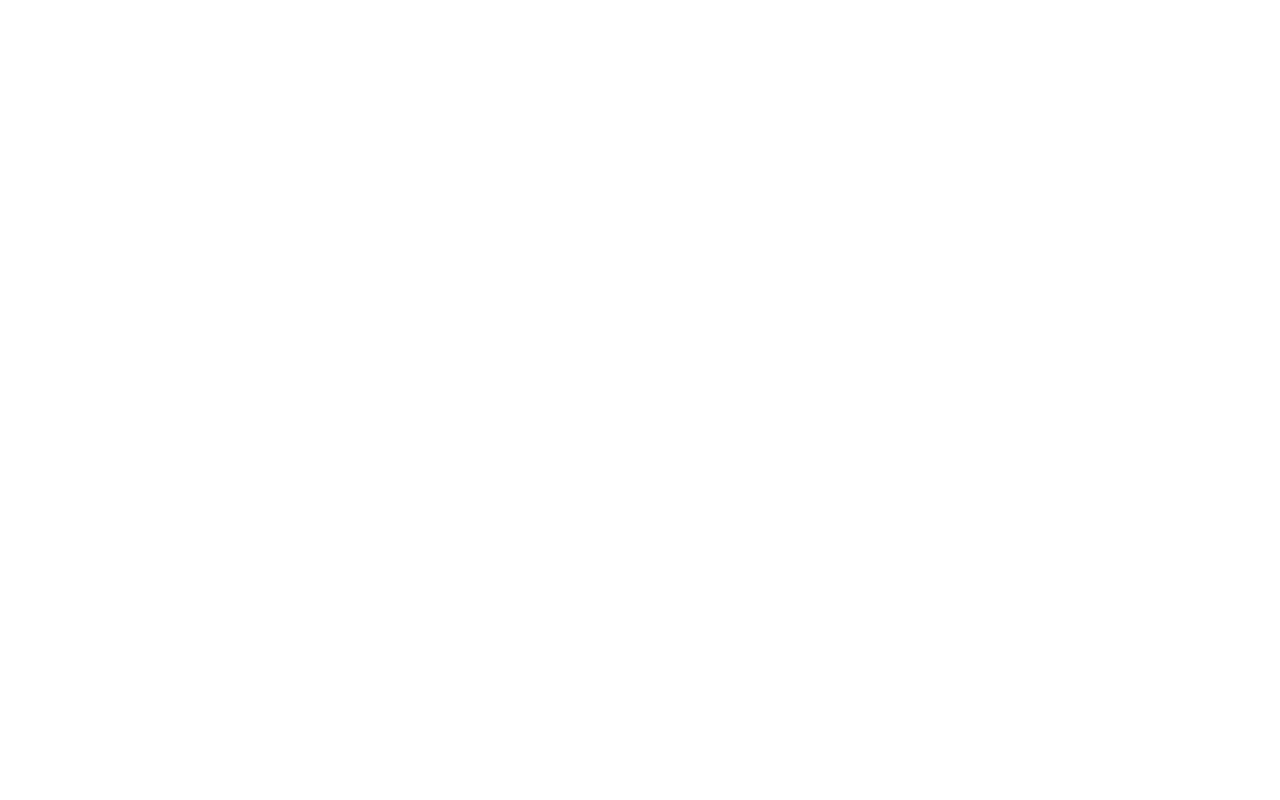
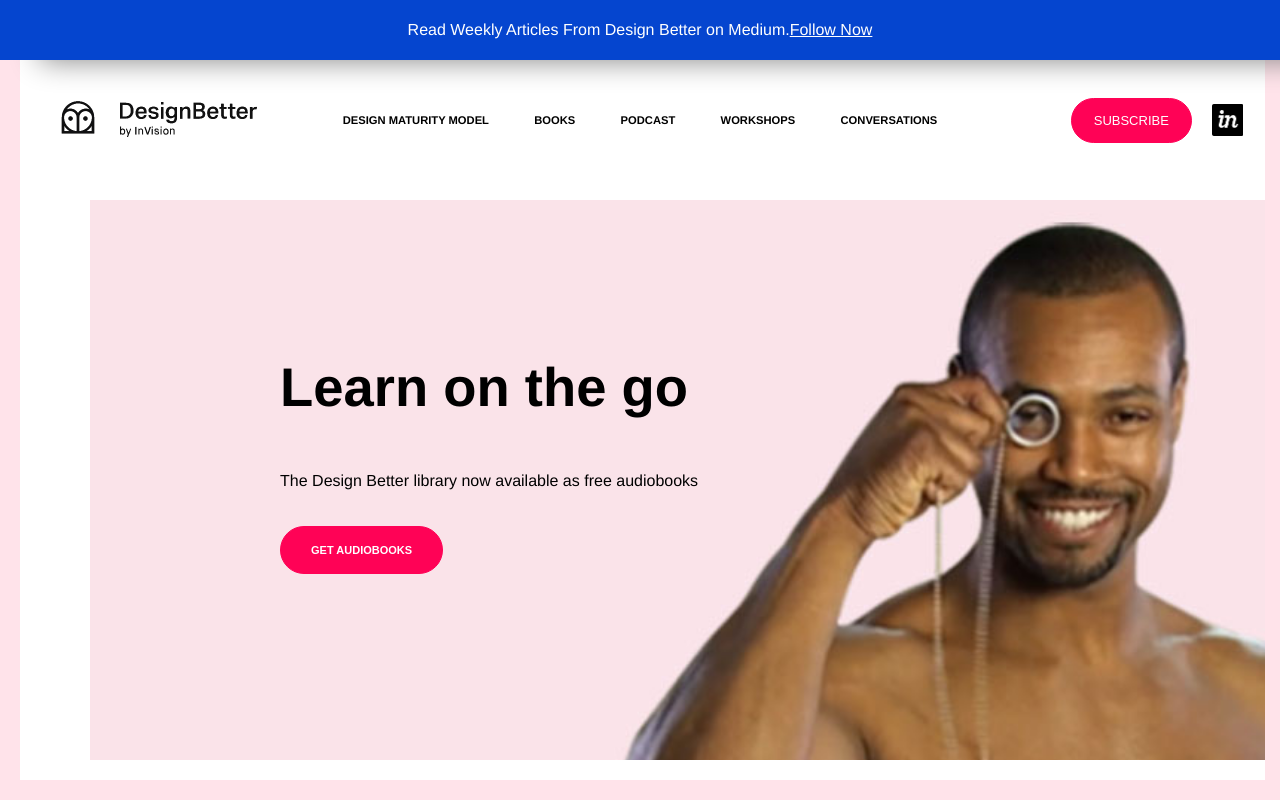
Before and after one commit to Nukyew/html-css-2-afternoon-project, a plain HTML site: page index.html in a window 1280 px wide. Drawn offline with Linux system fonts and the light colour scheme.

Commit message:
beginning to section 1

```diff
--- a/index.html
+++ b/index.html
@@ -4,9 +4,44 @@
     <meta charset="UTF-8">
     <meta name="viewport" content="width=device-width, initial-scale=1.0">
     <meta http-equiv="X-UA-Compatible" content="ie=edge">
-    <title>Document</title>
+    <title>HTML CSS 2 Afternoon Project</title>
+    <link rel="stylesheet" href="./style.css" />
 </head>
 <body>
-
+    <div class="border-wrap"></div>
+    <div class="info-bar">Read Weekly Articles From Design Better on Medium.<u>Follow Now</u></div>
+    <div class="header-wrapper">
+        <div class="header">
+            <div class="left-logo"><img src="./design_better_full_logo.png" height="40px" width=auto></div>
+            <div class="middle-links">
+                <div class="design">DESIGN MATURITY MODEL</div>
+                <div class="books">BOOKS</div>
+                <div class="podcast">PODCAST</div>
+                <div class="workshops">WORKSHOPS</div>
+                <div class="conversations">CONVERSATIONS</div>
+            </div>
+            <div class="right-box">
+                <button class="myButton">SUBSCRIBE</button>
+                <img class="inlogo" src="./in_logo.png" height="32px" width=auto>
+            </div>
+        </div>
+    </div>
+    <div class="section1">
+        <div class="section1-background">
+            <div class="section1-text">
+                <div class="section1-text-wrapper">
+                    <div class="section1-text-title">
+                        <h1>Learn on the go</h1>
+                    </div>
+                    <div class="section1-text-paragraph">
+                        <p>The Design Better library now available as free audiobooks</p>
+                    </div>
+                    <div class="section1-text-button-section">
+                        <button class="section1-text-button">GET AUDIOBOOKS</button>
+                    </div>
+                </div>
+            </div>
+        </div>
+    </div>
 </body>
 </html>
--- /dev/null
+++ b/style.css
@@ -0,0 +1,175 @@
+
+body {
+    margin: 0;
+}
+
+.header-wrapper {
+    display: flex;
+    justify-content: center;
+}
+
+.info-bar {
+    background-color: #0545CF;
+    width: 100vw;
+    height: 60px;
+    font-family: Helvetica, sans-serif;
+    font-weight: 500;
+    color: white;
+    display: flex;
+    align-items: center;
+    justify-content: center;
+    position: fixed;
+    box-shadow: 40px 0 30px gray;
+}
+
+.border-wrap {
+    width: 97.3vw;
+    height: 95vh;
+    position: fixed;
+    border: 20px solid #FFE3EA;
+    z-index: 0;
+}
+
+.left-logo {
+    margin-left: 40px;
+}
+
+.header {
+    width: 97.3vw;
+    margin-top: 60px;
+    height: 120px;
+    position: fixed;
+    z-index: -1;
+    display: flex;
+    justify-content: space-between;
+    align-items: center;
+    padding-left: 60px;
+    padding-right: 60px;
+    font-family: Helvetica;
+}
+
+.middle-links {
+    display: flex;
+    max-width: 1280px;
+    width: 50vw;
+    justify-content: space-around;
+    margin-right: 50px;
+    font-size: .7em;
+    font-weight: bolder;
+}
+
+.myButton {
+	background-color:#ff0256;
+	-moz-border-radius:28px;
+	-webkit-border-radius:28px;
+	border-radius:28px;
+	border:1px solid #ff0256;
+	display:inline-block;
+	cursor:pointer;
+	color:#ffffff;
+	font-family:Arial;
+	font-size:13px;
+	padding:14px 22px;
+	text-decoration:none;
+}
+.myButton:hover {
+	background-color:#ffffff;
+}
+.myButton:active {
+	position:relative;
+	top:1px;
+}
+
+.right-box {
+    display: flex;
+    align-items: center;
+    justify-content: flex-start;
+    width: 15vw
+}
+
+.inlogo {
+    margin-left: 20px;
+}
+
+.section1 {
+    width: 100vw;
+    height: 800px;
+    position: absolute;
+    display: flex;
+    justify-content: flex-end;
+    align-items: flex-end;
+    z-index: -2;
+}
+.section1-background {
+    /* background: #FAE4EA; */
+    background-image: url('./section1-bg.jpg');
+    background-repeat: no-repeat;
+    background-size: cover;
+    width: 93vw;
+    height: 70%;
+    margin-bottom: 40px;
+    display: flex;
+    align-items: center;
+}
+
+.section1-text {
+    width: 80%;
+    height: 320px;
+}
+
+.section1-text-wrapper {
+    width: 40vw;
+    height: 100%;
+    display: flex;
+    margin-left: 20%;
+    display: flex;
+    flex-direction: column;
+    font-family: Helvetica;
+    justify-content: flex-start;
+}
+
+.section1-text-title {
+    font-size: 1.7em;
+}
+
+.section1-text-paragraph {
+    margin-bottom: 20px;
+}
+.section1-text-button {
+	background-color:#ff0256;
+	-moz-border-radius:28px;
+	-webkit-border-radius:28px;
+	border-radius:28px;
+	border:1px solid #ff0256;
+	display:inline-block;
+	cursor:pointer;
+	color:#ffffff;
+	font-family:Arial;
+	font-size:11px;
+	font-weight:bold;
+	padding:17px 30px;
+	text-decoration:none;
+}
+.section1-text-button:hover {
+	background-color:#ffffff;
+}
+.section1-text-button:active {
+	position:relative;
+	top: 1px;
+}
+
+/* .design {
+    display: flex;
+}
+.books {
+    display: flex;
+}
+.podcast {
+    display: flex;
+}
+.workshops {
+    display: flex;
+}
+.conversations {
+    display: flex;
+} */
```
Also changed, not shown: design_better_full_logo.png (added), design_better_owl_logo.png (added), in_logo.png (added), section1-bg.jpg (added).
